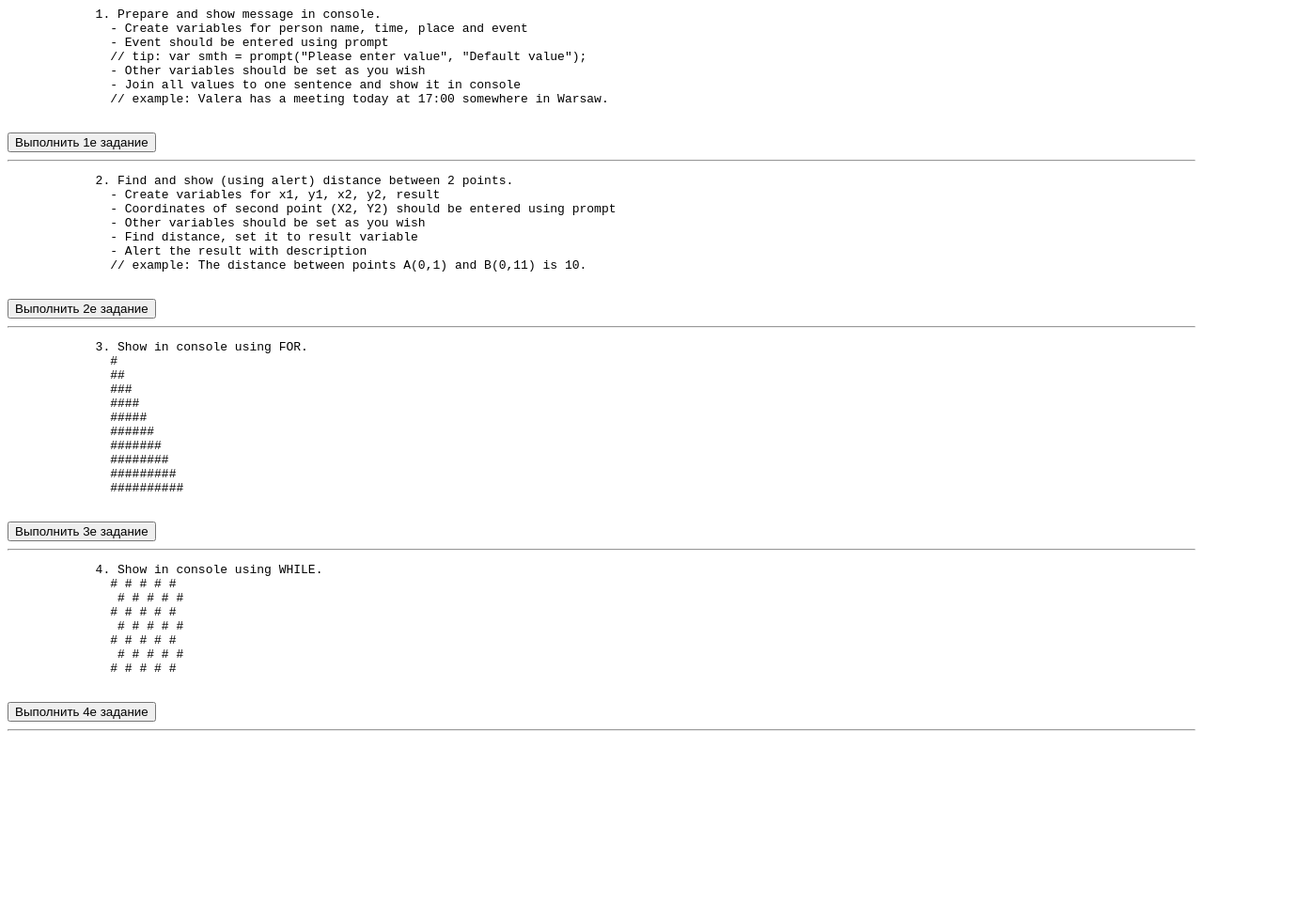
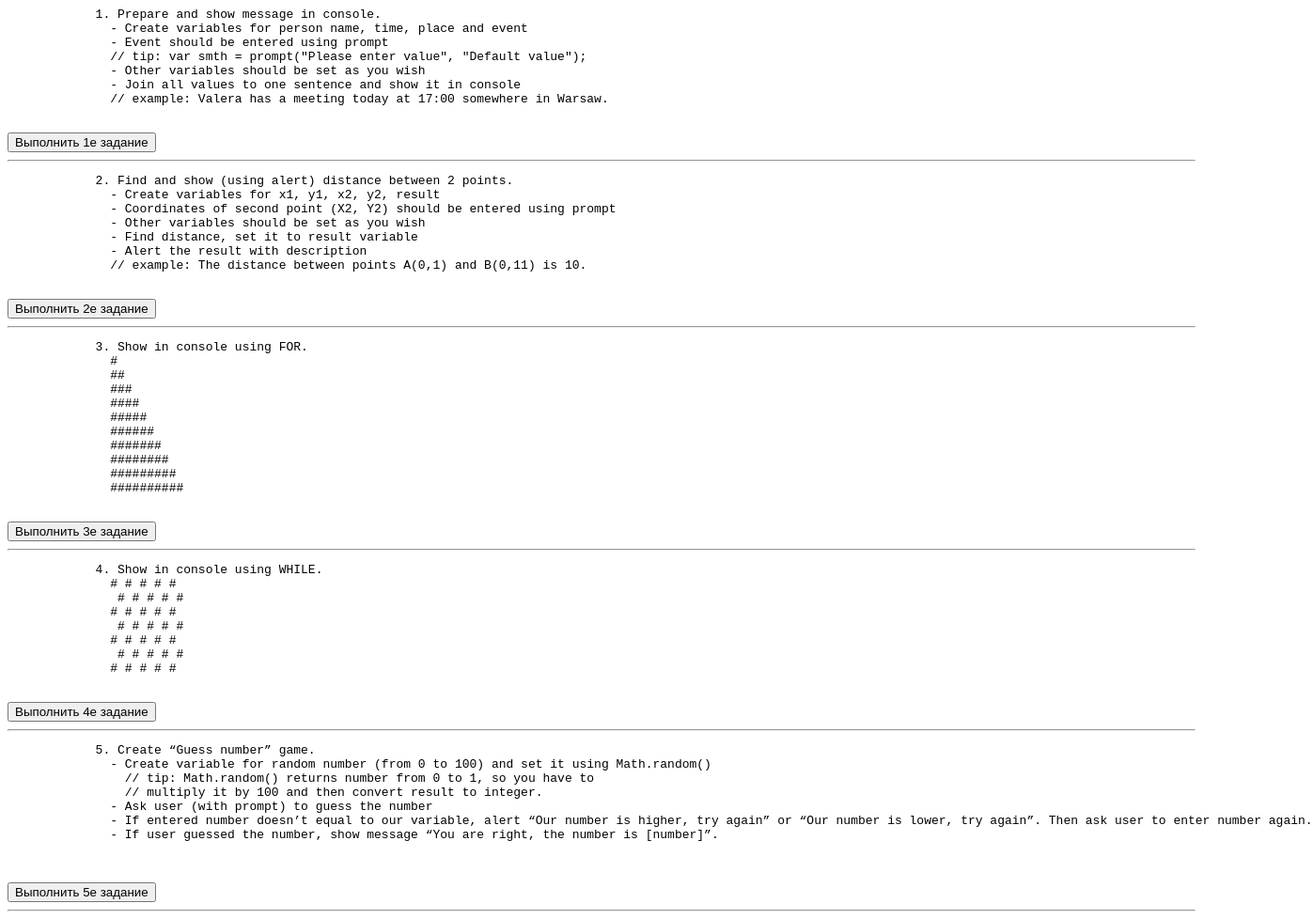
Before and after one commit to doromones/c-education, a plain HTML site: page lessons/bff39e47278a9c10820a49b70c8284d1.html in a window 1280 px wide. Shown: the whole page at 94% size, 1397 px wide, since content can reach past the window. Before the commit the page ends 800 px from the top, so only its background shows below. Drawn offline with Linux system fonts and the light colour scheme.

Commit message:
5е задание 3й работы

```diff
--- a/lessons/bff39e47278a9c10820a49b70c8284d1.html
+++ b/lessons/bff39e47278a9c10820a49b70c8284d1.html
@@ -61,6 +61,20 @@
         <button onclick="init_4_e(); return false;" >Выполнить 4е задание</button>
     </div>
     <hr>
+    <div>
+        <pre>
+            5. Create “Guess number” game.
+              - Create variable for random number (from 0 to 100) and set it using Math.random()
+                // tip: Math.random() returns number from 0 to 1, so you have to
+                // multiply it by 100 and then convert result to integer.
+              - Ask user (with prompt) to guess the number
+              - If entered number doesn’t equal to our variable, alert “Our number is higher, try again” or “Our number is lower, try again”. Then ask user to enter number again.
+              - If user guessed the number, show message “You are right, the number is [number]”.
+
+        </pre>
+        <button onclick="init_5_e(); return false;" >Выполнить 5е задание</button>
+    </div>
+    <hr>
 </body>
 <script>
     function init_1_e(){
@@ -118,5 +132,23 @@
         var i = 0, string = '# # # # #'
         while(i < 7) { console.log( i++ % 2 === 0 ? string : ' ' + string) }
     }
+
+    function init_5_e(){
+        var number = Math.ceil(Math.random()*100),
+            confirm_text = 'You are right, the number is '+ number+'<br> Try Again?';
+        while(true){
+            own_numer = Number(prompt('Please enter the number'))
+            if (isNaN(own_numer)) {
+                continue;
+            } else if (own_numer > number){
+                alert('Our number is higher, try again')
+            } else if (own_numer < number){
+                alert('Our number is lower, try again')
+            } else if (own_numer === number){
+                if (confirm(confirm_text)) init_5_e();
+                break;
+            }
+        }
+    }
 </script>
 </html>
```
